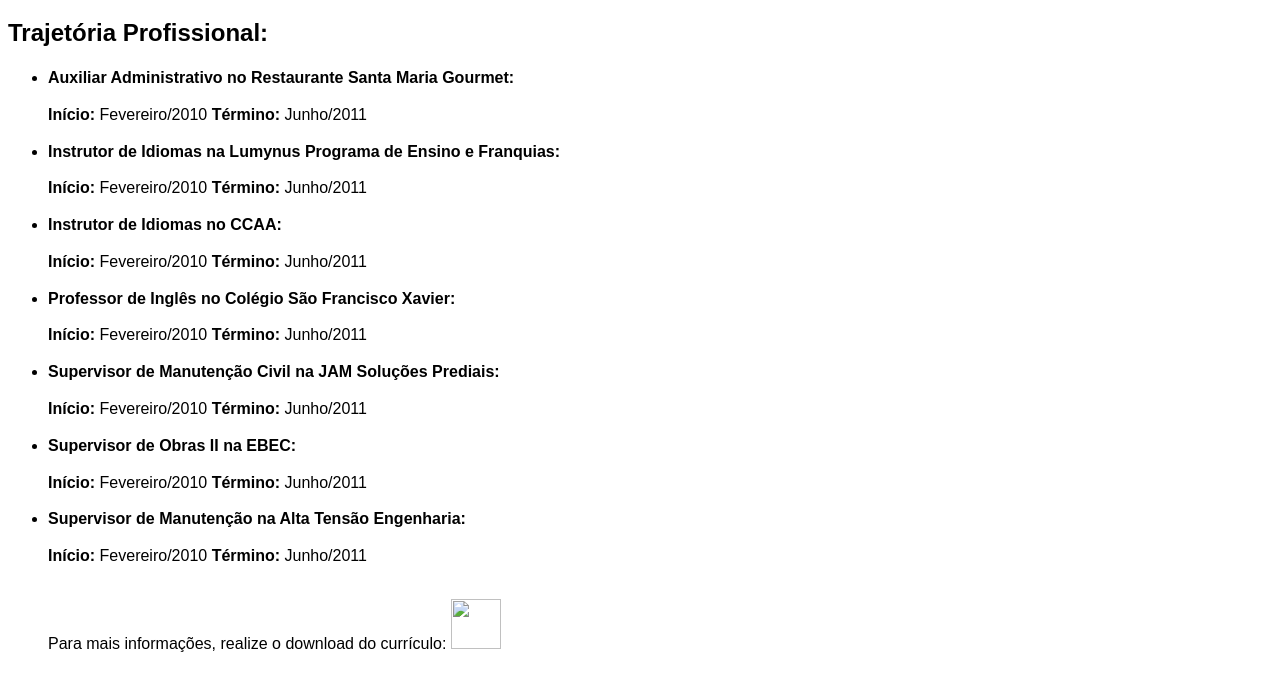
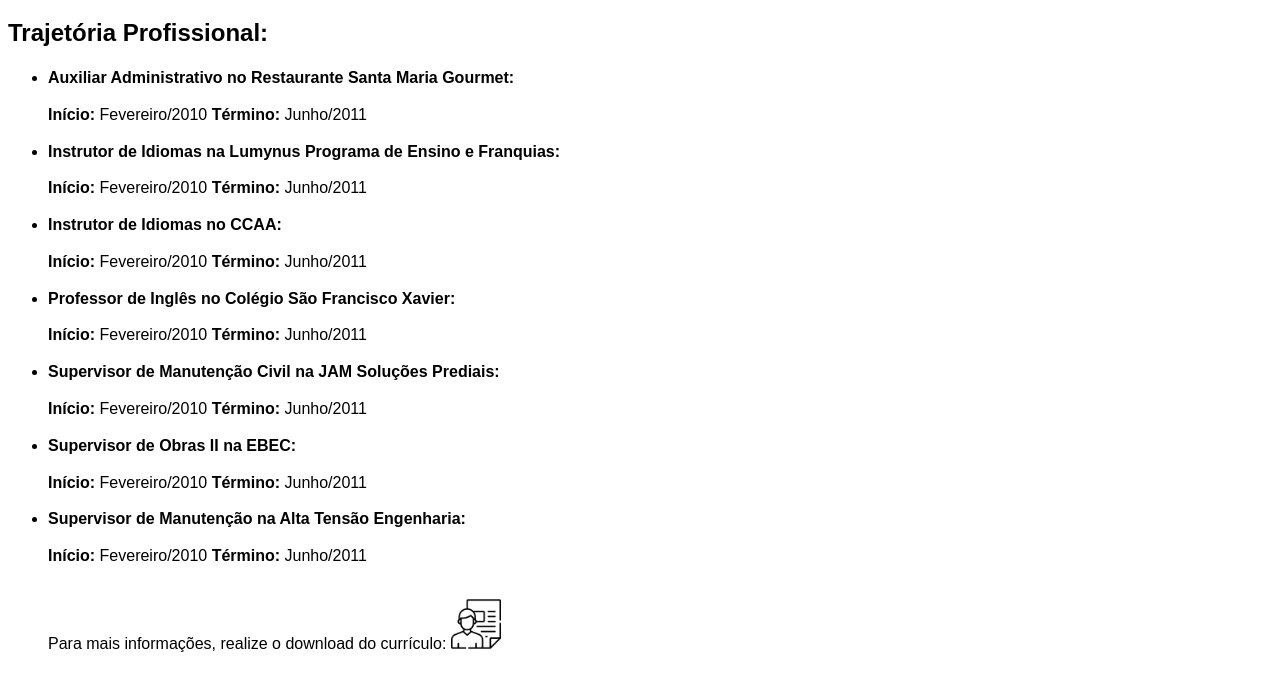
Before and after one commit to Fred-of/site-pessoal, a plain HTML site: page index.html in a window 1280 px wide. Shown: the part 1079-1764 px from the top of the page. Drawn offline with Linux system fonts and the light colour scheme.

Commit message:
Update index.html

```diff
--- a/index.html
+++ b/index.html
@@ -145,7 +145,7 @@
             </li>
             <div class="curriculo">
                 <p > Para mais informações, realize o download do currículo:
-                    <a href="/Atividade Final/Arquivos/Curriculo Atualizado.pdf" target="_blank"><img src="/Atividade Final/Arquivos/curriculo.png" alt=""></a>
+                    <a href="/Arquivos/curriculo.pdf" target="_blank"><img src="/Arquivos/curriculo.png" alt=""></a>
 
                 </p>
             </div>
```
